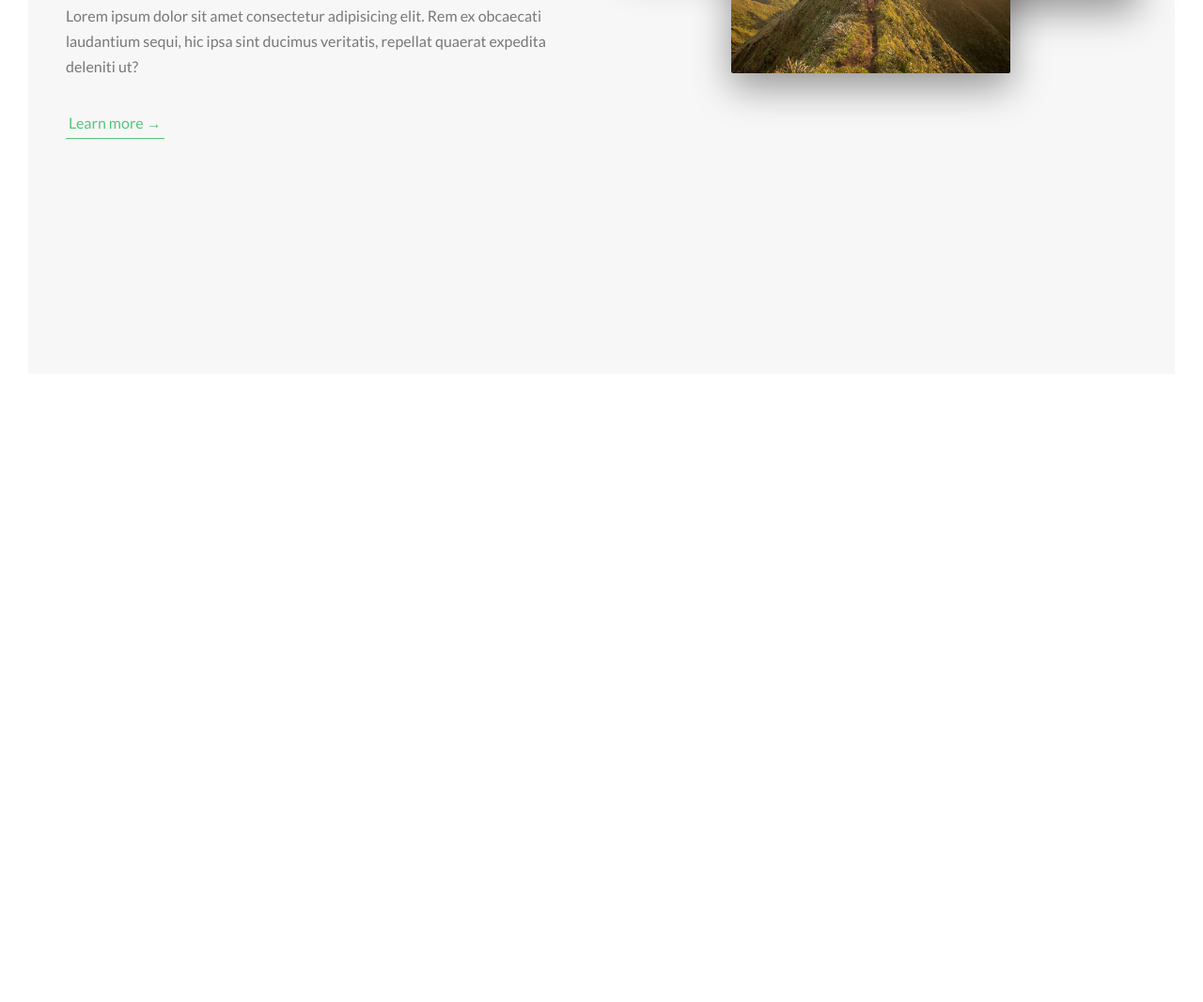
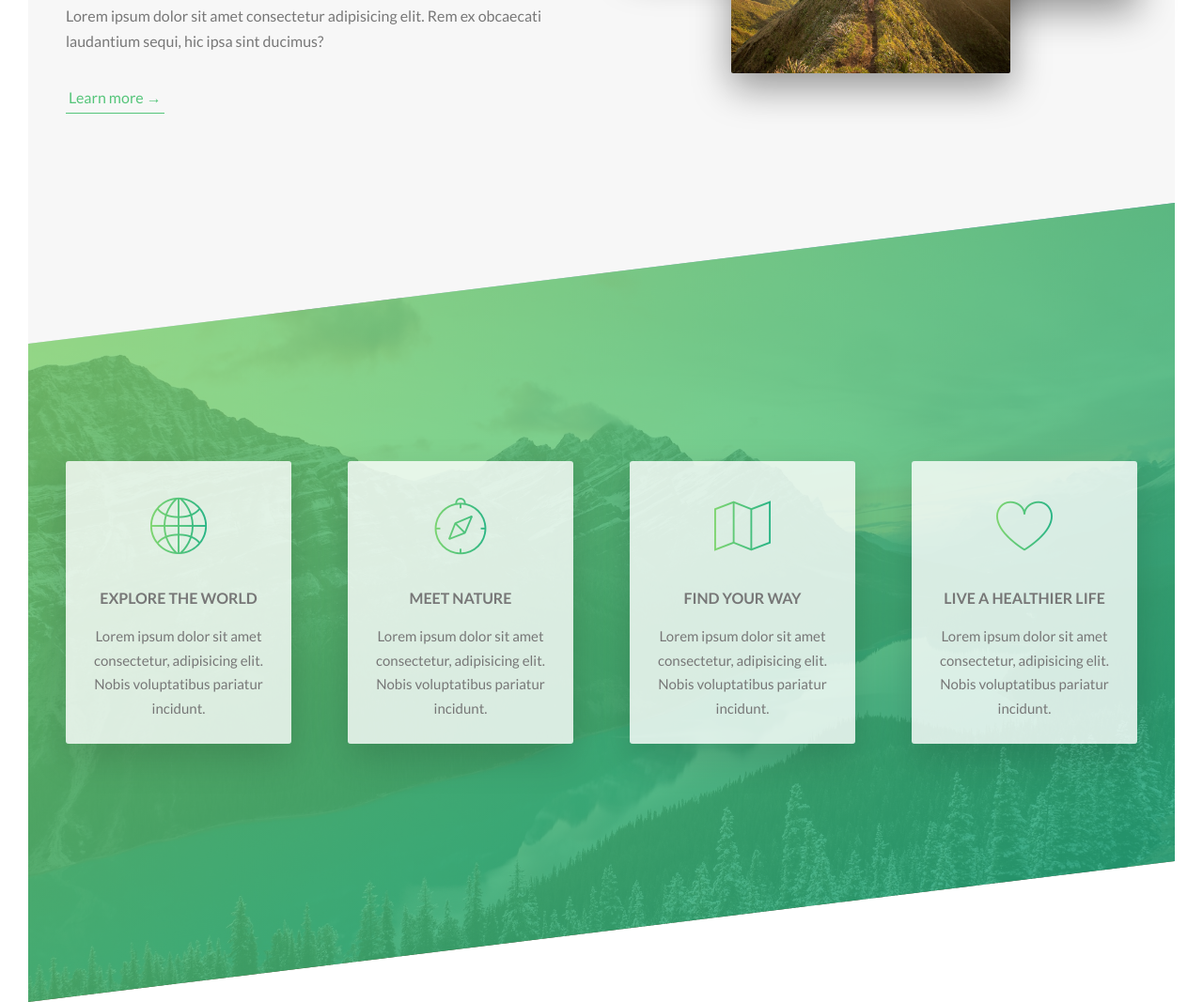
Before and after one commit to cdcasey/natours, a website: page index.html in a window 1280 px wide. Shown: the part 1240-2307 px from the top of the page at 94% size. Before the commit the page ends 1668 px from the top, so only its background shows below. Drawn offline with Linux system fonts and the light colour scheme.

Commit message:
Feature boxes

```diff
--- a/index.html
+++ b/index.html
@@ -48,8 +48,7 @@
                     </p>
                     <h3 class="heading-tertiary u-margin-bottom-small">Live adventures like you never have before</h3>
                     <p class="paragraph">
-                        Lorem ipsum dolor sit amet consectetur adipisicing elit. Rem ex obcaecati laudantium sequi, hic ipsa sint ducimus veritatis,
-                        repellat quaerat expedita deleniti ut?
+                        Lorem ipsum dolor sit amet consectetur adipisicing elit. Rem ex obcaecati laudantium sequi, hic ipsa sint ducimus?
                     </p>
                     <a href="#" class="btn-text">Learn more &rarr;</a>
                 </div>
@@ -58,6 +57,50 @@
                         <img src="img/nat-1-large.jpg" alt="Photo 1" class="composition__photo composition__photo--p1">
                         <img src="img/nat-2-large.jpg" alt="Photo 2" class="composition__photo composition__photo--p2">
                         <img src="img/nat-3-large.jpg" alt="Photo 3" class="composition__photo composition__photo--p3">
+                    </div>
+                </div>
+            </div>
+        </section>
+
+        <section class="section-features">
+            <div class="row">
+                <div class="col-1-of-4">
+                    <div class="feature-box">
+                        <i class="feature-box__icon icon-basic-world"></i>
+                        <h3 class="heading-tertiary u-margin-bottom-small">Explore the world</h3>
+                        <p class="feature-box__text">
+                            Lorem ipsum dolor sit amet consectetur, adipisicing elit. Nobis voluptatibus pariatur incidunt.
+                        </p>
+                    </div>
+                </div>
+
+                <div class="col-1-of-4">
+                    <div class="feature-box">
+                        <i class="feature-box__icon icon-basic-compass"></i>
+                        <h3 class="heading-tertiary u-margin-bottom-small">Meet nature</h3>
+                        <p class="feature-box__text">
+                            Lorem ipsum dolor sit amet consectetur, adipisicing elit. Nobis voluptatibus pariatur incidunt.
+                        </p>
+                    </div>
+                </div>
+
+                <div class="col-1-of-4">
+                    <div class="feature-box">
+                        <i class="feature-box__icon icon-basic-map"></i>
+                        <h3 class="heading-tertiary u-margin-bottom-small">Find your way</h3>
+                        <p class="feature-box__text">
+                            Lorem ipsum dolor sit amet consectetur, adipisicing elit. Nobis voluptatibus pariatur incidunt.
+                        </p>
+                    </div>
+                </div>
+
+                <div class="col-1-of-4">
+                    <div class="feature-box">
+                        <i class="feature-box__icon icon-basic-heart"></i>
+                        <h3 class="heading-tertiary u-margin-bottom-small">Live a healthier life</h3>
+                        <p class="feature-box__text">
+                            Lorem ipsum dolor sit amet consectetur, adipisicing elit. Nobis voluptatibus pariatur incidunt.
+                        </p>
                     </div>
                 </div>
             </div>
--- /dev/null
+++ b/sass/components/_feature-box.scss
@@ -0,0 +1,24 @@
+.feature-box {
+
+    background-color: rgba($color-white, .8);
+    font-size: 1.5rem;
+    padding: 2.5rem;
+    text-align: center;
+    border-radius: 3px;
+    box-shadow: 0 1.5rem 4rem rgba($color-black, .15);
+    transition: transform .3s;
+
+    &__icon {
+        font-size: 6rem;
+        margin-bottom: .5rem;
+        display: inline-block;
+        background-image: linear-gradient(to right, $color-primary-light, $color-primary-dark);
+        -webkit-background-clip: text;
+        background-clip: text;
+        color: transparent;
+    }
+
+    &:hover {
+        transform: translateY(-1.5rem) scale(1.03);
+    }
+}
--- a/sass/main.scss
+++ b/sass/main.scss
@@ -9,6 +9,7 @@
 
 @import "components/button";
 @import "components/composition";
+@import "components/feature-box";
 
 @import "layout/grid";
 @import "layout/header";
--- a/sass/pages/_home.scss
+++ b/sass/pages/_home.scss
@@ -3,3 +3,19 @@
     padding: 25rem 0;
     margin-top: -20vh;
 }
+
+.section-features {
+    padding: 20rem 0;
+    background-image: linear-gradient(
+        to right bottom,
+        rgba($color-primary-light, .8),
+        rgba($color-primary-dark, .8)),
+    url(../img/nat-4.jpg);
+    background-size: cover;
+    transform: skewY(-7deg);
+    margin-top: -8rem;
+
+    & > * {
+        transform: skewY(7deg);
+    }
+}
```
Also changed, not shown: css/style.css.
